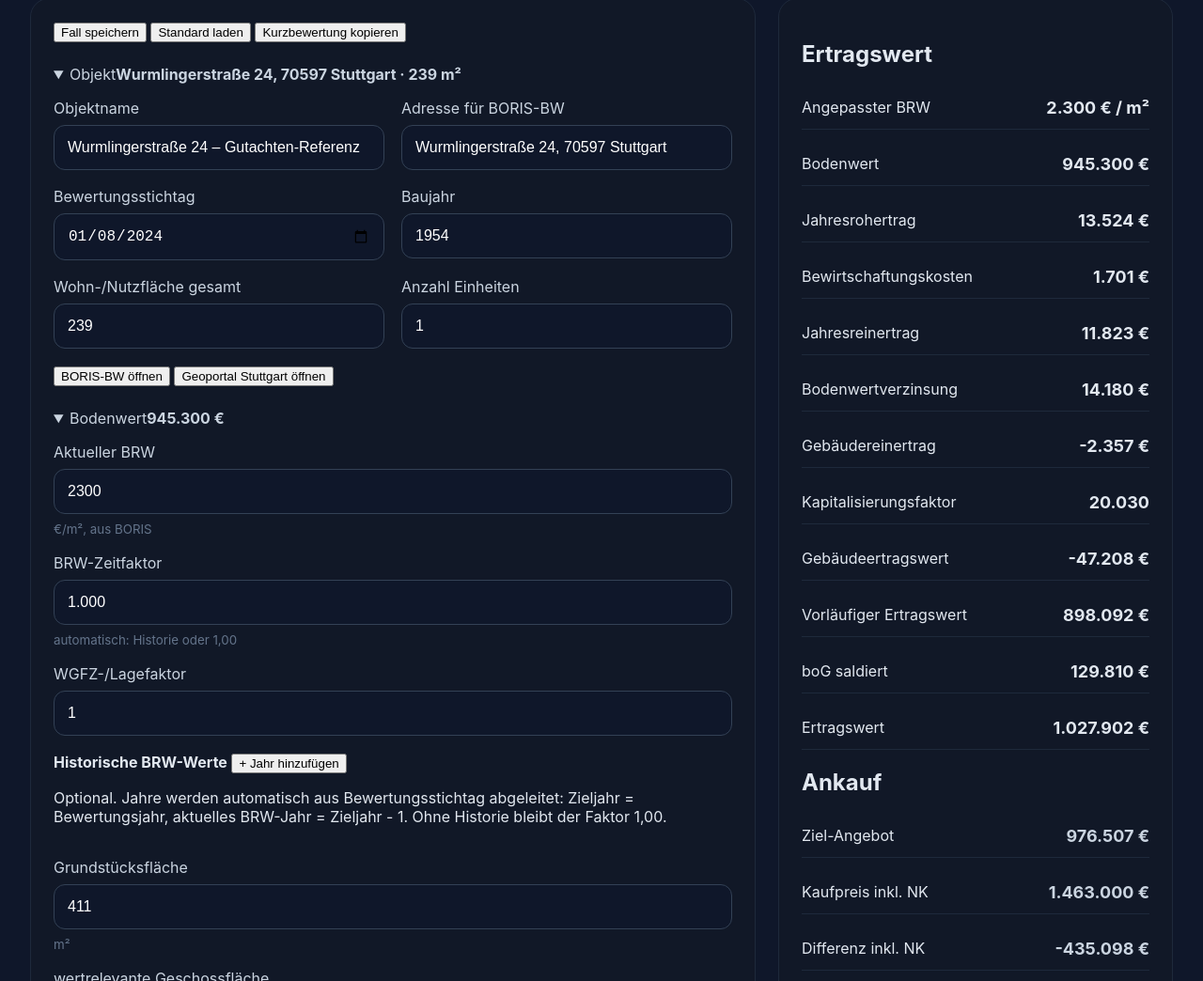
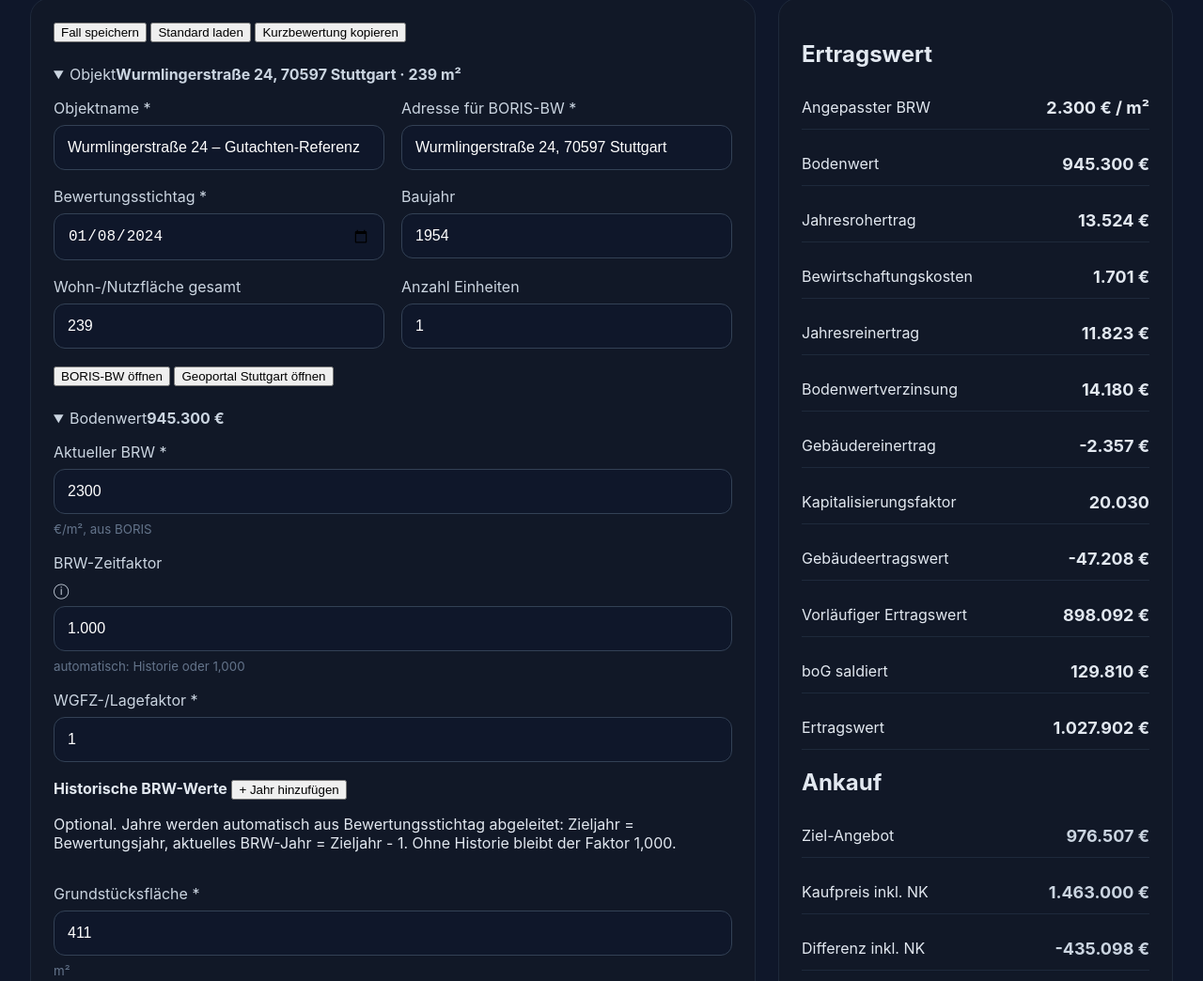
Before and after one commit to wantsics/ImmoWert, a plain HTML site: page index.html in a window 1280 px wide. Shown: the part 236-1280 px from the top of the page at 94% size. Drawn offline with Linux system fonts and the light colour scheme.

Commit message:
Mark required fields and add BRW factor tooltip

```diff
--- a/index.html
+++ b/index.html
@@ -32,9 +32,9 @@
         <details class="section" open>
           <summary><span>Objekt</span><strong id="objectSummary">–</strong></summary>
           <div class="section-body grid two">
-            <label>Objektname<input id="objectName" /></label>
-            <label>Adresse für BORIS-BW<input id="borisAddress" /></label>
-            <label>Bewertungsstichtag<input type="date" id="valuationDate" /></label>
+            <label>Objektname *<input id="objectName" required /></label>
+            <label>Adresse für BORIS-BW *<input id="borisAddress" required /></label>
+            <label>Bewertungsstichtag *<input type="date" id="valuationDate" required /></label>
             <label>Baujahr<input type="number" id="constructionYear" min="1700" max="2100" step="1" /></label>
             <label>Wohn-/Nutzfläche gesamt<input type="number" id="totalArea" min="0" step="1" /></label>
             <label>Anzahl Einheiten<input type="number" id="unitCountDisplay" readonly /></label>
@@ -48,23 +48,23 @@
         <details class="section" open>
           <summary><span>Bodenwert</span><strong id="landSummary">–</strong></summary>
           <div class="section-body grid three">
-            <label>Aktueller BRW<input type="number" id="baseLandValuePerSqm" min="0" step="10" /><small>€/m², aus BORIS</small></label>
-            <label>BRW-Zeitfaktor<input type="number" id="timeAdjustmentFactor" readonly /><small>automatisch: Historie oder 1,00</small></label>
-            <label>WGFZ-/Lagefaktor<input type="number" id="landFeatureFactor" min="0" step="0.01" /></label>
+            <label>Aktueller BRW *<input type="number" id="baseLandValuePerSqm" min="0" step="10" required /><small>€/m², aus BORIS</small></label>
+            <label>BRW-Zeitfaktor <span title="Berechnung: Bewertungsjahr = Jahr des Bewertungsstichtags. Aktuelles BRW-Jahr = Bewertungsjahr - 1. Ohne historische BRW-Werte gilt Faktor 1,000. Mit Historie wird der lineare Trend aus historischem BRW bis aktuellem BRW gebildet und auf das Bewertungsjahr fortgeschrieben. Faktor = extrapolierter BRW / aktueller BRW.">ⓘ</span><input type="number" id="timeAdjustmentFactor" readonly /><small>automatisch: Historie oder 1,000</small></label>
+            <label>WGFZ-/Lagefaktor *<input type="number" id="landFeatureFactor" min="0" step="0.01" required /></label>
 
             <div class="full-width history-block">
               <div class="section-title-inline">
                 <strong>Historische BRW-Werte</strong>
                 <button type="button" id="addBrwHistory">+ Jahr hinzufügen</button>
               </div>
-              <p class="mini-hint">Optional. Jahre werden automatisch aus Bewertungsstichtag abgeleitet: Zieljahr = Bewertungsjahr, aktuelles BRW-Jahr = Zieljahr - 1. Ohne Historie bleibt der Faktor 1,00.</p>
+              <p class="mini-hint">Optional. Jahre werden automatisch aus Bewertungsstichtag abgeleitet: Zieljahr = Bewertungsjahr, aktuelles BRW-Jahr = Zieljahr - 1. Ohne Historie bleibt der Faktor 1,000.</p>
               <div id="brwHistoryContainer" class="history-list"></div>
             </div>
 
-            <label>Grundstücksfläche<input type="number" id="plotArea" min="0" step="1" /><small>m²</small></label>
+            <label>Grundstücksfläche *<input type="number" id="plotArea" min="0" step="1" required /><small>m²</small></label>
             <label>wertrelevante Geschossfläche<input type="number" id="relevantFloorArea" min="0" step="1" /><small>m², optional</small></label>
             <label>WGFZ vorhanden<input type="number" id="actualWgfz" readonly /><small>automatisch, falls Daten vorhanden</small></label>
-            <label>Baulandfläche<input type="number" id="buildingLandArea" min="0" step="1" /></label>
+            <label>Baulandfläche *<input type="number" id="buildingLandArea" min="0" step="1" required /></label>
             <label>Garten-/Nebenfläche<input type="number" id="gardenArea" min="0" step="1" /></label>
             <label>Gartenansatz<input type="number" id="gardenFactor" min="0" step="0.01" /></label>
             <p class="hint full-width" id="brwTrendInfo">–</p>
@@ -79,7 +79,7 @@
               <button type="button" id="addUnit">+ Einheit hinzufügen</button>
             </div>
             <div class="grid two compact-grid">
-              <label>Bewirtschaftungskosten<input type="number" id="operatingCostRate" min="0" step="0.1" /><small>% vom Rohertrag</small></label>
+              <label>Bewirtschaftungskosten *<input type="number" id="operatingCostRate" min="0" step="0.1" required /><small>% vom Rohertrag</small></label>
             </div>
           </div>
         </details>
@@ -87,8 +87,8 @@
         <details class="section">
           <summary><span>Modellparameter</span><strong id="modelSummary">–</strong></summary>
           <div class="section-body grid three">
-            <label>Liegenschaftszins<input type="number" id="propertyYield" min="0" step="0.1" /><small>% p. a.</small></label>
-            <label>Restnutzungsdauer<input type="number" id="remainingLife" min="1" max="100" step="1" /><small>Jahre</small></label>
+            <label>Liegenschaftszins *<input type="number" id="propertyYield" min="0" step="0.1" required /><small>% p. a.</small></label>
+            <label>Restnutzungsdauer *<input type="number" id="remainingLife" min="1" max="100" step="1" required /><small>Jahre</small></label>
             <label>Marktanpassung<input type="number" id="marketAdjustment" step="0.1" /><small>%</small></label>
           </div>
         </details>
```
